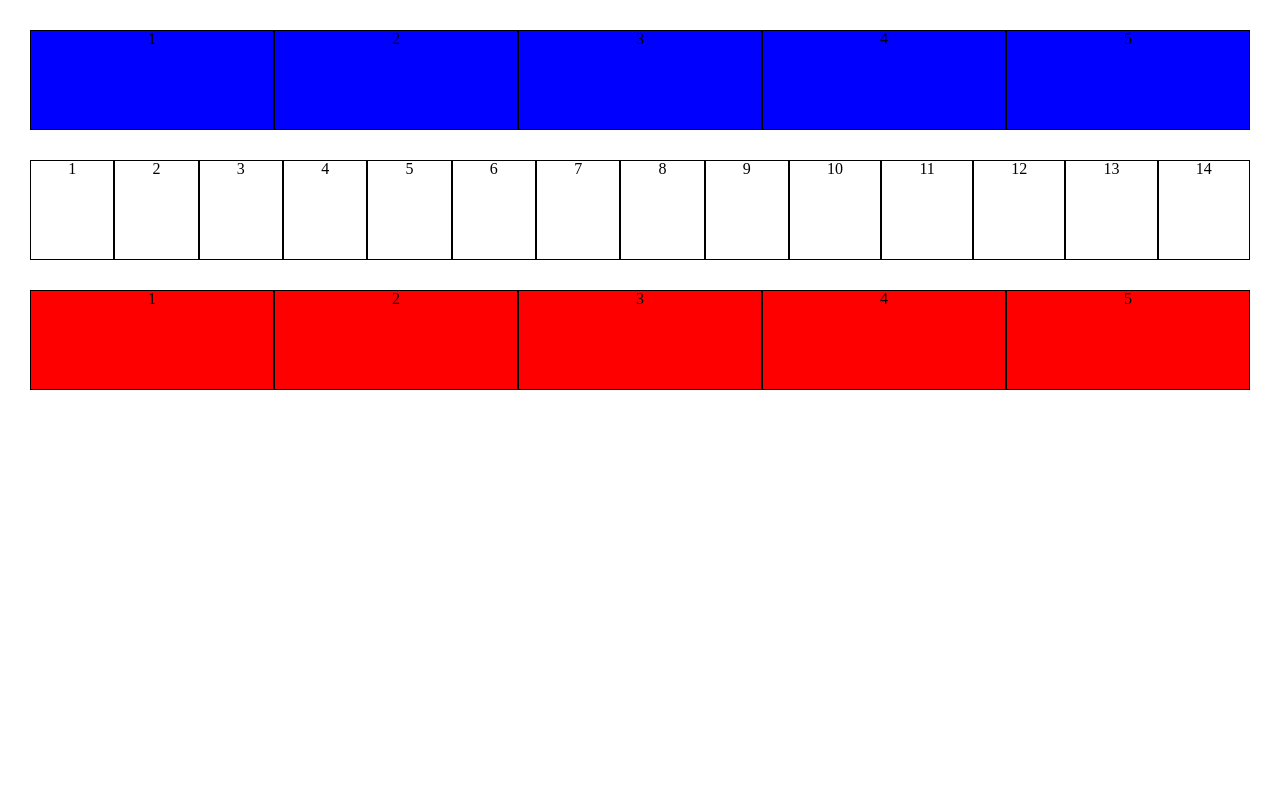
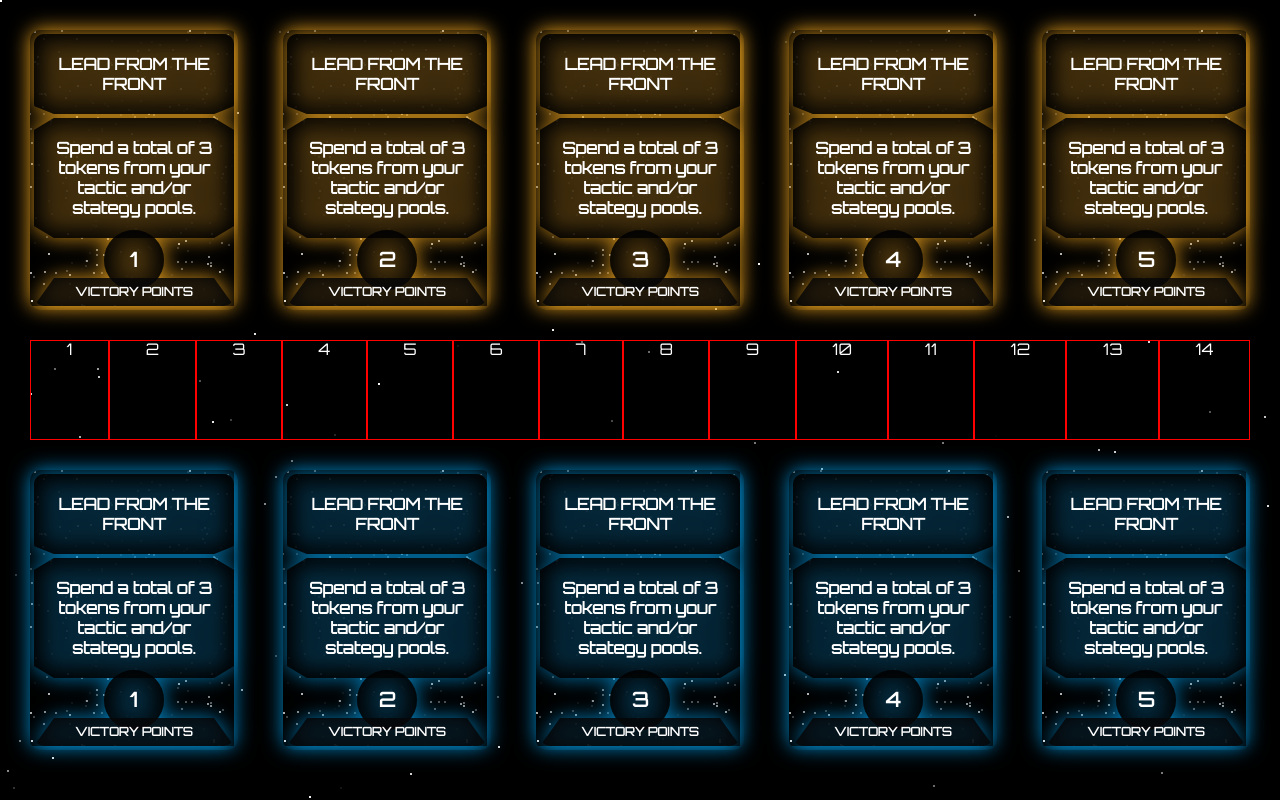
Before and after one commit to bwright-design/ti-scoring, an Angular app: page / in a window 1280 px wide. Built offline with nearby package versions, Linux system fonts and the light colour scheme.

Commit message:
added style to cards and score tracker

```diff
--- a/src/app/games/twilight-imperium/twilight-imperium.component.html
+++ b/src/app/games/twilight-imperium/twilight-imperium.component.html
@@ -1,6 +1,23 @@
+<div class="stars"></div>
 <section>
     <div class="obj-cards stage-one">
-        <div class="card" *ngFor='let points of cards(5) ;let i= index'>{{ i + 1 }}</div>
+        <div class="card" *ngFor='let points of cards(5) ;let i= index'>
+            <div class="stars"></div>
+            <div class="card-objs">
+                <div class="card-header">
+                    LEAD FROM THE FRONT
+                </div>
+                <div class="card-body">
+                    Spend a total of 3 tokens from your tactic and/or stategy pools.
+                </div>
+                <div class="points">
+                    {{ i + 1 }}
+                </div>
+                <div class="card-footer">
+                    victory points
+                </div>
+            </div>
+        </div>
     </div>
 </section>
 <section>
@@ -10,6 +27,22 @@
 </section>
 <section>
     <div class="obj-cards stage-two">
-        <div class="card" *ngFor='let points of cards(5) ;let i= index'>{{ i + 1 }}</div>
+        <div class="card" *ngFor='let points of cards(5) ;let i= index'>
+            <div class="stars"></div>
+            <div class="card-objs">
+                <div class="card-header">
+                    LEAD FROM THE FRONT
+                </div>
+                <div class="card-body">
+                    Spend a total of 3 tokens from your tactic and/or stategy pools.
+                </div>
+                <div class="points">
+                    {{ i + 1 }}
+                </div>
+                <div class="card-footer">
+                    victory points
+                </div>
+            </div>
+        </div>
     </div>
 </section>
--- a/src/app/games/twilight-imperium/twilight-imperium.component.scss
+++ b/src/app/games/twilight-imperium/twilight-imperium.component.scss
@@ -1,5 +1,38 @@
+@import url('https://fonts.googleapis.com/css?family=Orbitron&display=swap');
+$black: #070708;
+@function alphaRandom(){
+  @return random(1000)*.001;
+}
+@function stars($s, $max-area, $min-area : 0, $star-size : 0){
+  $stars : #{$min-area + random($max-area)}px #{$min-area + random($max-area)}px 0 #{$star-size}px rgba(255,255,255, alphaRandom());
+  @for $i from 1 to $s{
+    $stars: '#{$stars} , #{$min-area + random($max-area)}px #{$min-area + random($max-area)}px 0 #{$star-size}px rgba(255,255,255, #{alphaRandom()})'
+  }
+  @return unquote($stars);
+}
+.stars{
+    width:100%;
+    height:100%;
+    position:absolute;
+    overflow:hidden;
+    background-color:black;
+    z-index: -1;
+    top:0px;
+    left:0;
+    &:after{
+        content:"";
+        position:absolute;
+        height:2px;
+        width:2px;
+        left:0px;
+        top:0px;
+        background:white;
+        box-shadow: stars(500, 1800px);
+      }
+}
 section{
     margin:30px;
+    font-family: 'Orbitron', sans-serif;
 }
 
 #ti-score-tracker{
@@ -8,10 +41,12 @@ section{
     flex-flow:row wrap;
     justify-content: center;
     height: 100px; //TODO BW: Remove after better css
+    overflow:hidden;
+    color:#ffffff;
     .number{
         flex-grow: 1;
         text-align:center;
-        border:1px solid black;
+        border:1px solid red;
     }
 }
 
@@ -20,17 +55,125 @@ section{
     width:100%;
     display:flex;
     flex-flow:row wrap;
-    justify-content: center;
-    height: 100px; //TODO BW: Remove after better css
-    .card{
+    justify-content: space-between;
+    %card-shared{
         flex-grow: 1;
         text-align:center;
-        border:1px solid black;
+        border-radius:10px;
+        max-width:200px;
+        max-height:350px;
+        color:#ffffff;
+        overflow: hidden;
+        padding:4px;
+        //background-color:black;
+        position: relative;
+        .stars{
+            width:100%;
+            height:100%;
+            margin:-4px;
+            position:absolute;
+            overflow:hidden;
+            background-color:black;
+            z-index: -1;
+            &:after{
+                content:"";
+                position:absolute;
+                height:2px;
+                width:2px;
+                left:0px;
+                top:0px;
+                background:white;
+                box-shadow: stars(500, 300px);
+                border-radius:100px;
+              }
+        }
+        .card-objs{
+            z-index:2;
+            .card-header{
+                font-weight: 900;
+                font-size:16px;
+                line-height:20px;
+                display: flex;
+                position: relative;
+                text-transform: uppercase;
+                height:60px;
+                padding:10px 20px;
+                //margin:-10px -10px 0;
+                align-items: center;
+                z-index:2;
+                border-radius:10px;
+                clip-path: polygon(20% 0%, 89% 0, 100% 0, 100% 90%, 90% 100%, 10% 100%, 0% 90%, 0 0);
+                margin-bottom:4px;
+                background-color:rgba( $black, .65 );
+                box-shadow: inset 0px 0px 20px 10px rgba(0,0,0,0.75);
+            }
+            .card-body{
+                font-weight: 600;
+                font-size:16px;
+                line-height:20px;
+                color:#ffffff;
+                display: flex;
+                position: relative;
+                padding:20px;
+                align-items: center;
+                clip-path: polygon(10% 0, 90% 0, 100% 10%, 100% 90%, 90% 100%, 10% 100%, 0 90%, 0 10%);
+                margin-bottom:40px;
+                background-color:rgba( $black, .65 );
+                box-shadow: inset 0px 0px 20px 10px rgba(0,0,0,0.75);
+
+            }
+            .points{
+                font-weight: 600;
+                font-size:20px;
+                color:#ffffff;
+                border-radius: 50%;
+                width:60px;
+                height:60px;
+                line-height:60px;
+                margin:0 auto;
+                bottom:16px;
+                left:50%;
+                transform: translateX(-50%);
+                position: absolute;
+                background-color:rgba( $black, .65 );
+                box-shadow: inset 0px 0px 20px 10px rgba(0,0,0,0.75);
+
+            }
+            .card-footer{
+                font-weight: 600;
+                font-size:12px;
+                color:#ffffff;
+                height:20px;
+                line-height:20px;
+                padding:4px 20px;
+                align-items: center;
+                z-index:2;
+                background-color:rgba( $black, .85 );
+                text-align: center;
+                clip-path: polygon(10% 0, 90% 0, 100% 100%, 0% 100%);
+                border-radius:10px;
+                text-transform: uppercase;
+            }
+        }
     }
-    &.stage-one .card{
-        background-color:blue;
+    &.stage-one {
+        .card{
+            filter: drop-shadow( 0px 0px 10px #EEA41D);
+            @extend %card-shared;
+            .card-objs{
+                filter: drop-shadow( 0px 0px 10px #EEA41D);
+            }
+
+        }
     }
-    &.stage-two .card{
-        background-color:red;
+    &.stage-two{
+        .card{
+            filter: drop-shadow( 0px 0px 10px #0088C9);
+            @extend %card-shared;
+            .card-objs{
+                filter: drop-shadow( 0px 0px 10px #0088C9);
+            }
+        }
+
     }
 }
```
